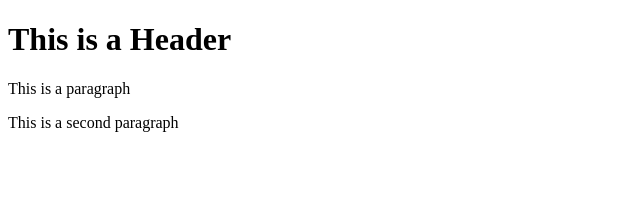
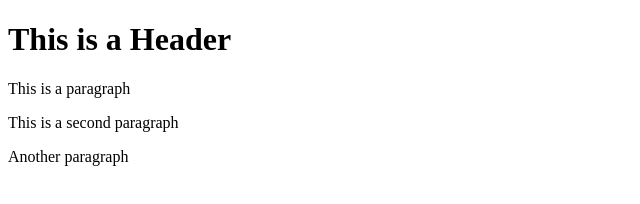
Before and after one commit to RahulTalreja007/git-test, a website: page index.html in a window 1280 px wide. Shown: the whole page, without its empty margins (0-640 px from the left). Drawn offline with Linux system fonts and the light colour scheme.

Commit message:
fourth commit

```diff
--- a/index.html
+++ b/index.html
@@ -6,5 +6,6 @@
         <h1>This is a Header</h1>
         <p>This is a paragraph</p>
         <p>This is a second paragraph</p>
+        <p>Another paragraph</p>
     </body>
 </html>
```
Also changed, not shown: package.json (added, +24 -0 lines), 2 other files.
